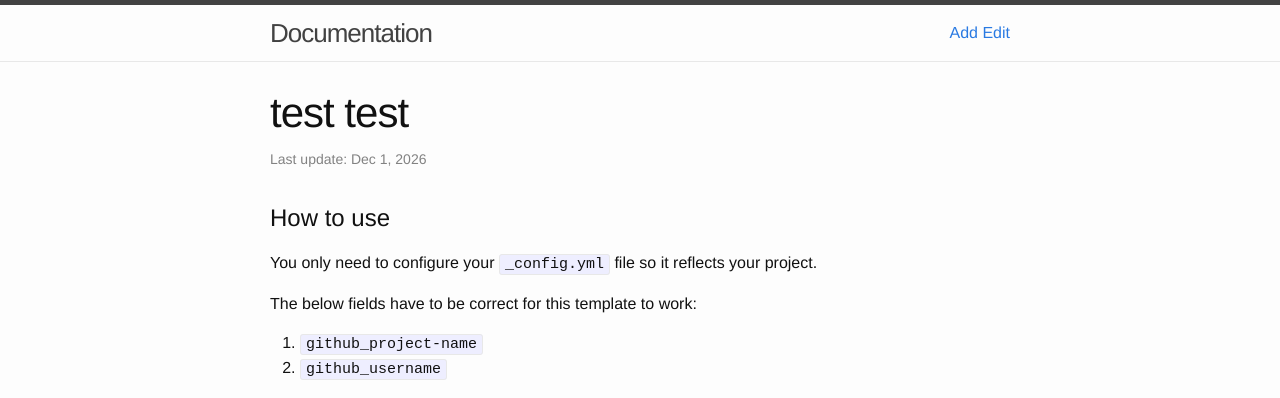
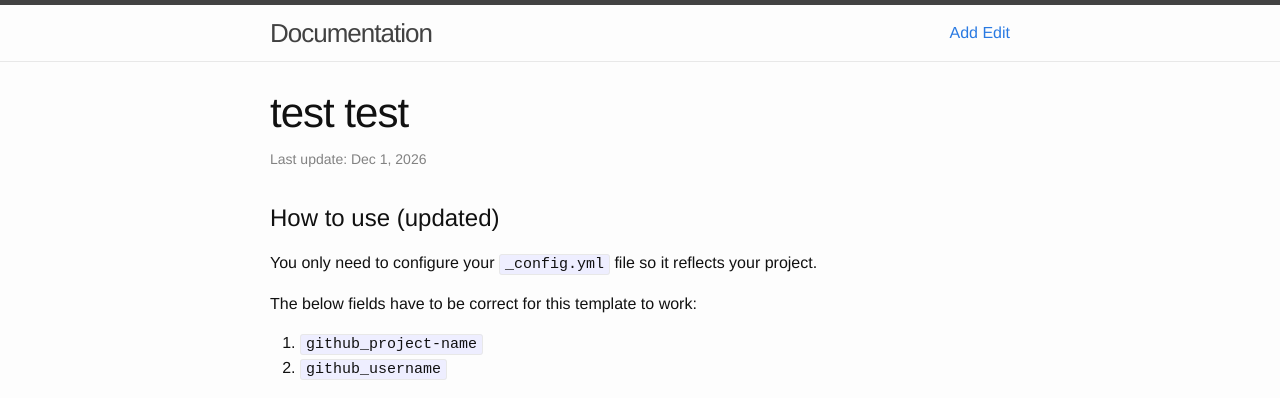
Before and after one commit to Pithikos/mbed-sdk, a Jekyll site: the page built from _posts/2014-12-18-How_to_use.markdown, in a window 1280 px wide. Shown: the top 398 px of the page. Built offline with Jekyll 4.4.1, drawn with Linux system fonts in a browser that asks for light colours.

Commit message:
new commit

```diff
--- a/_posts/2014-12-18-How_to_use.markdown
+++ b/_posts/2014-12-18-How_to_use.markdown
@@ -1,4 +1,4 @@
-# How to use
+# How to use (updated)
 
 You only need to configure your `_config.yml` file so it reflects your
 project.
```
